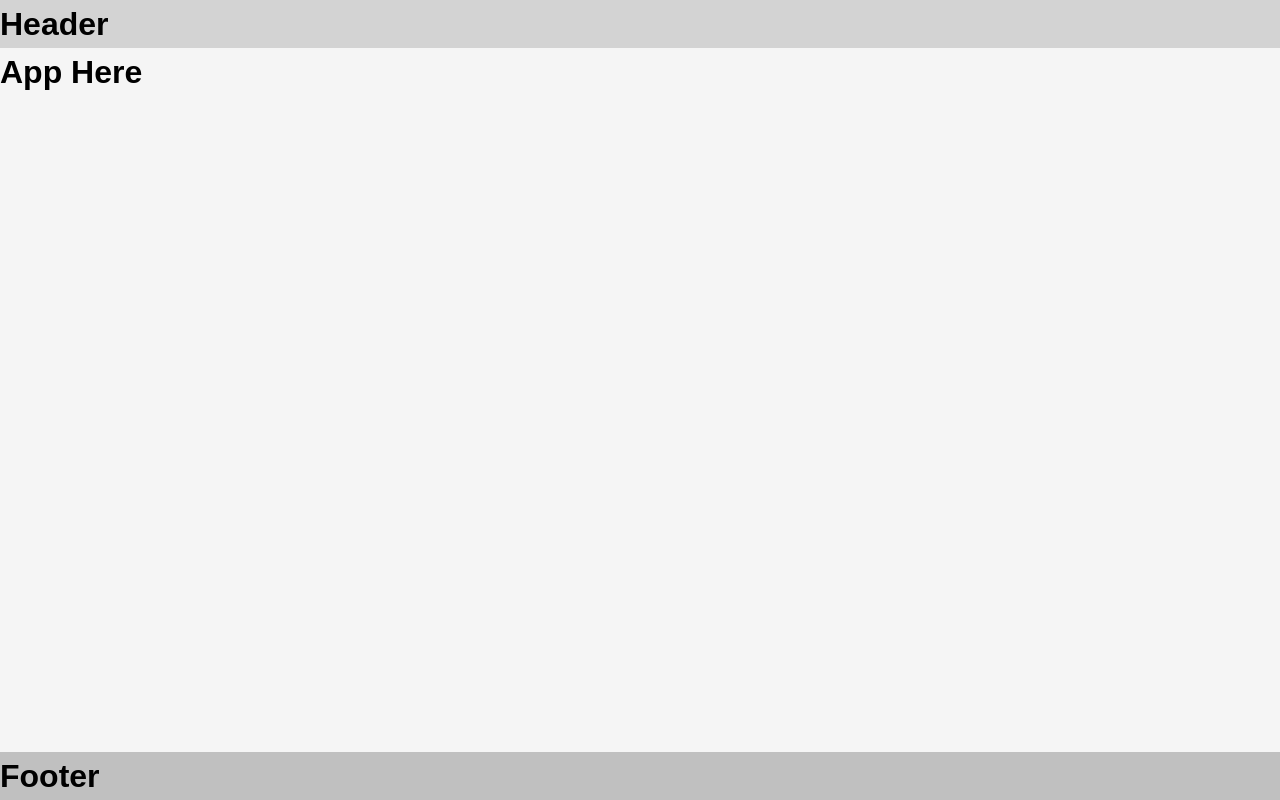
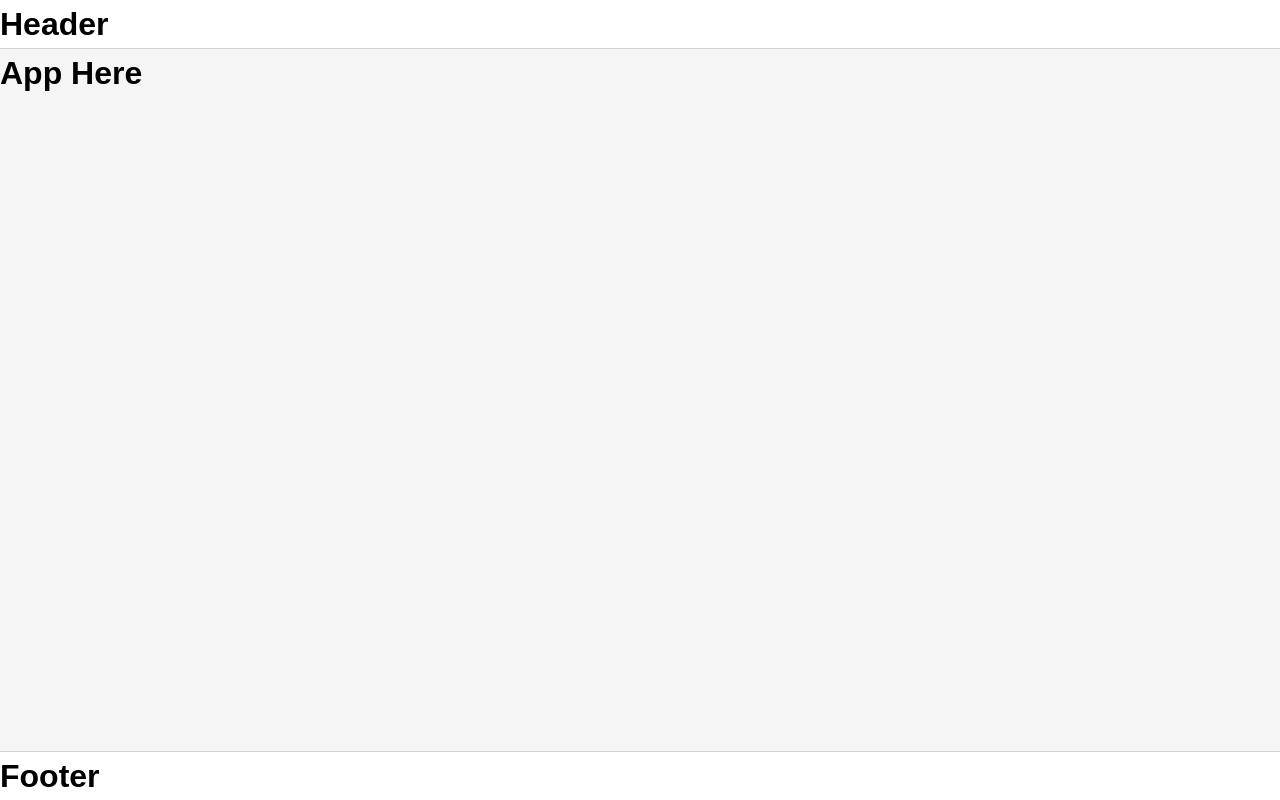
Before and after one commit to nstranquist/timeshift-clock-grayscale, a plain HTML site: page index.html in a window 1280 px wide. Drawn offline with Linux system fonts and the light colour scheme.

Commit message:
tweaked layout

```diff
--- a/index.html
+++ b/index.html
@@ -7,7 +7,6 @@
         <meta name="TimeShift Clock" description="The Ultimate Productivity Time Tracker"/>
         <title>TimeShift Clock - Shift Time in your Favor!</title>
         <link rel="stylesheet" type="text/css" href="./output.css" />
-        <link rel="stylesheet" type="text/css" href="./tmp.css" />
     </head>
     <body>
         <div class="page-layout">
--- a/scss/layout.scss
+++ b/scss/layout.scss
@@ -4,13 +4,16 @@
     width: 100%;
     height: 100vh;
 }
+/* individual sections */
 .page-header {
-    background-color: var(--gray);
+    background-color: transparent;
+    border-bottom: 1px solid var(--gray);
 }
 .main-content {
     background-color: var(--offwhite);
     flex: 1;
 }
 .page-footer {
-    background-color: var(--silver);
+    background-color: transparent;
+    border-top: 1px solid var(--gray);
 }
```
Also changed, not shown: output.css, 1 other file.
